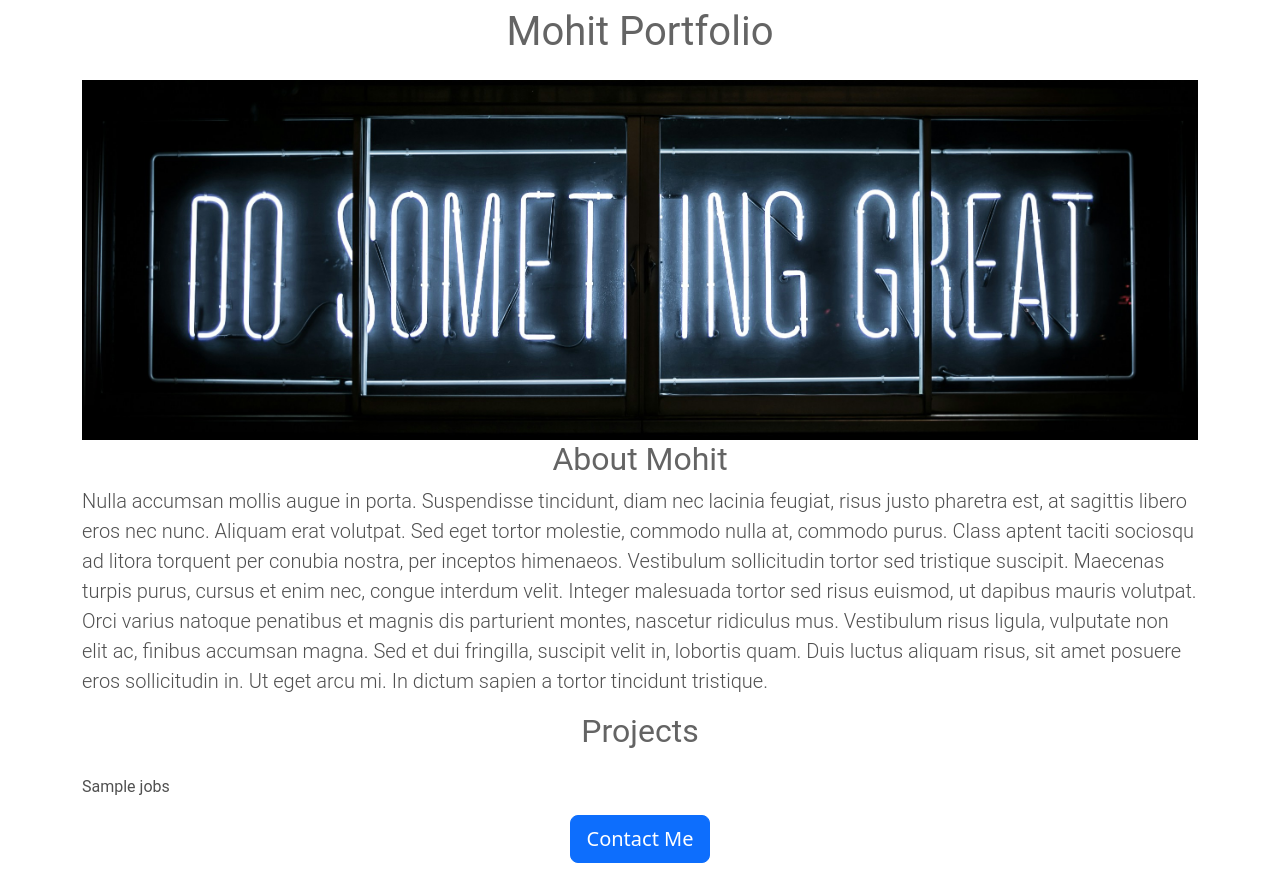
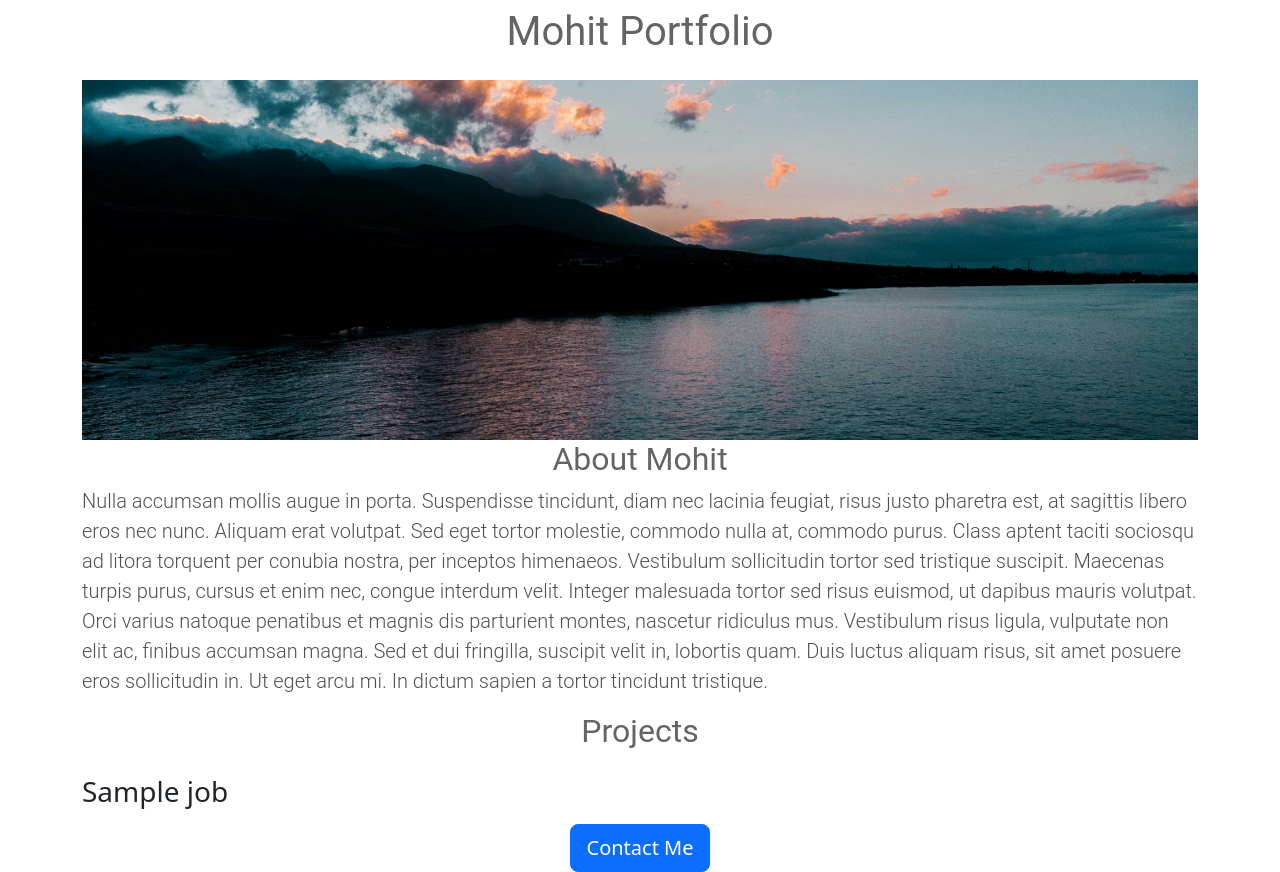
Before and after one commit to Mohitkumar2007/Mohit-Kumars-website, a Flask app: template templates/home.html in a window 1280 px wide. Run offline with Flask 3, Linux system fonts and the light colour scheme; the template is opened without the code that fills it: most values are stand-ins (such as "Sample title", 1, 10 or a date in 2020).

Commit message:
Add new message

```diff
--- a/templates/home.html
+++ b/templates/home.html
@@ -58,8 +58,10 @@
     <h2 class="text-center mt-2 mb-4">
       Projects
     </h2>
-    <p>
-      {{jobs}}
+    <p class="text-center">
+      {% for job in jobs %}
+        <h3>{{ job.title }}</h3>
+      {% endfor %}
     </p>
     <div class="text-center">
       <button class="btn btn-primary btn-lg">
```
Also changed, not shown: static/background_image.jpg.
